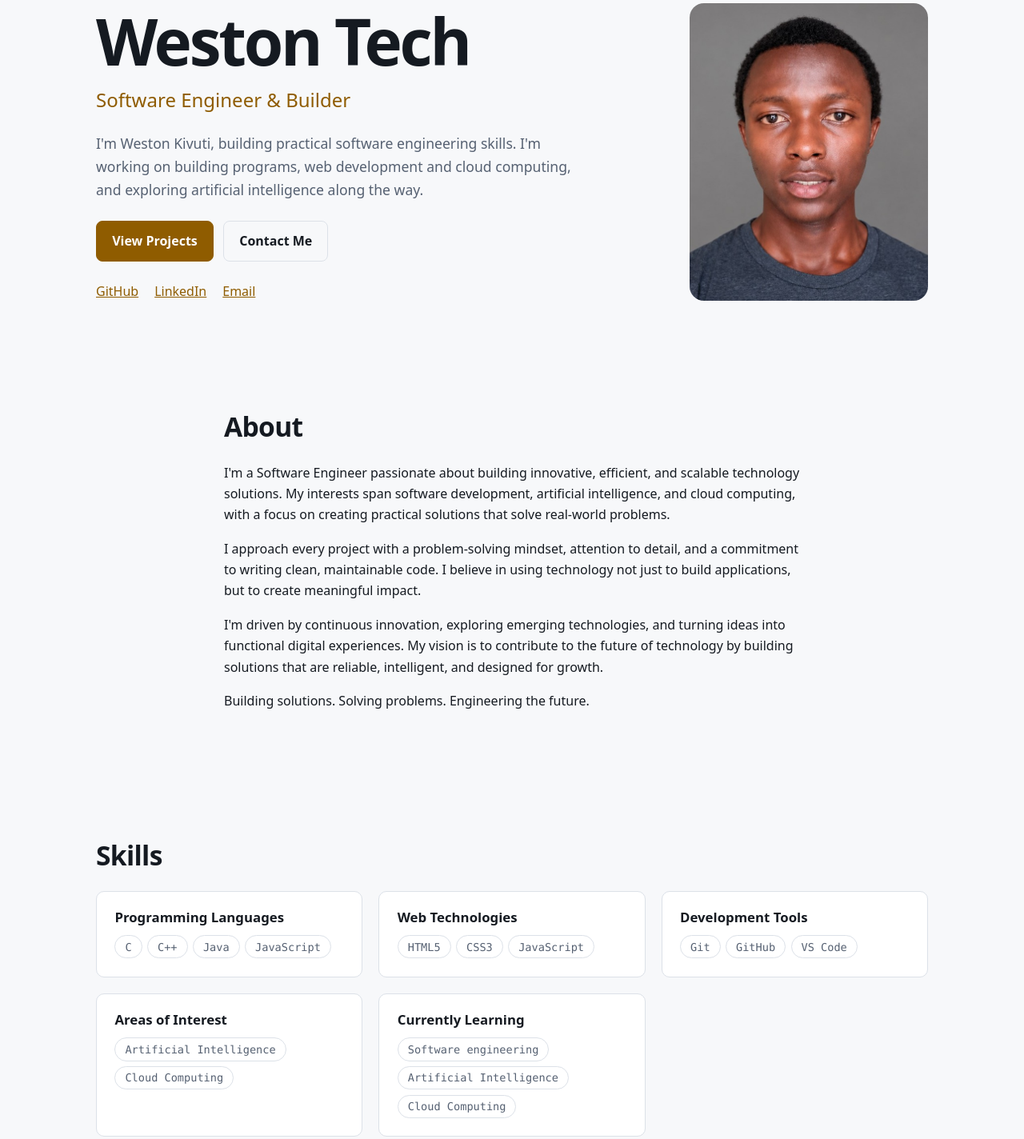
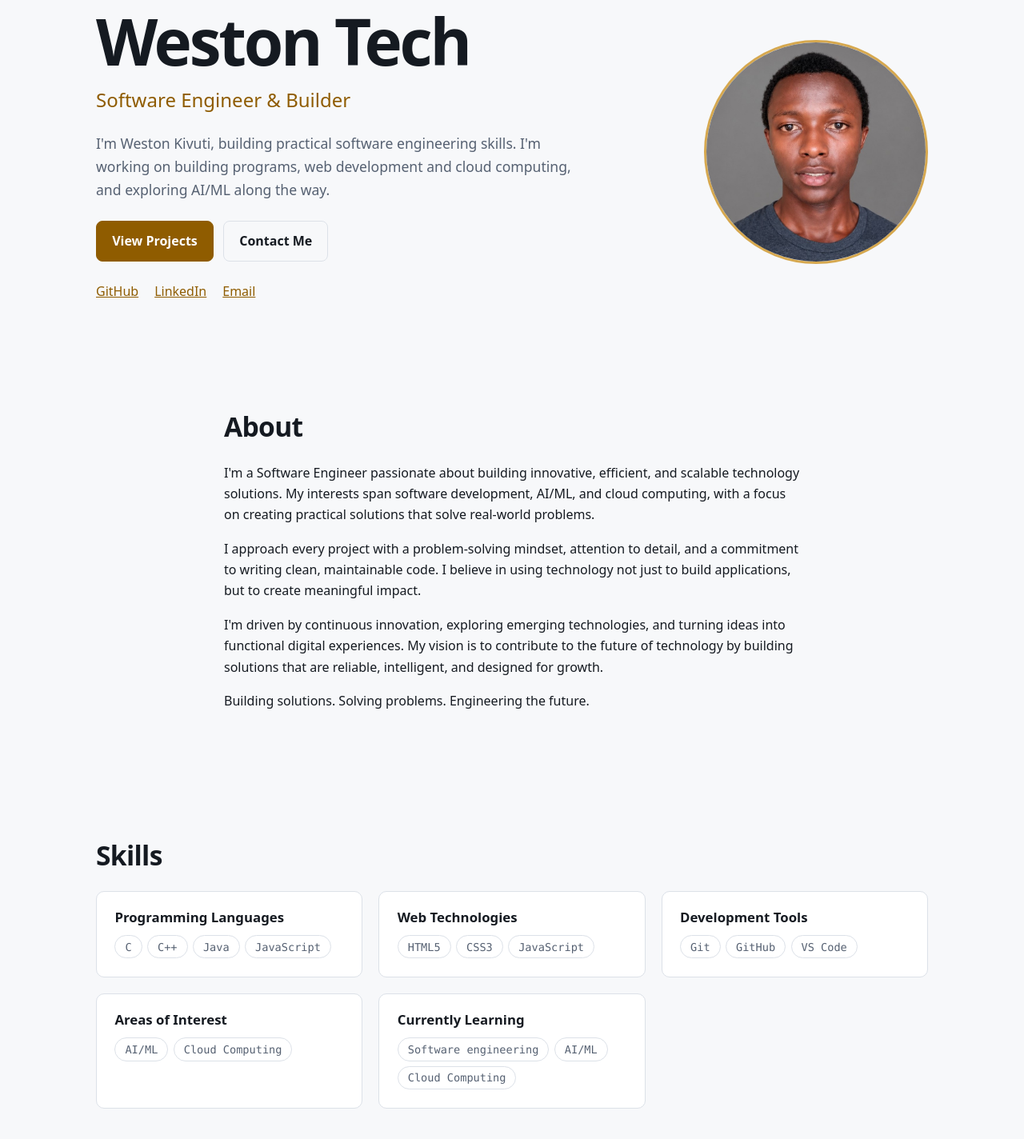
Before and after one commit to WestonKivuti/Weston-Tech-Portfolio, a plain HTML site: page index.html in a window 1280 px wide. Shown: the part 158-1582 px from the top of the page at 80% size. Drawn offline with Linux system fonts and the light colour scheme.

Commit message:
updated photo styling

```diff
--- a/css/style.css
+++ b/css/style.css
@@ -43,17 +43,14 @@ header{position:sticky;top:0;z-index:50;background:var(--bg);border-bottom:1px s
   gap:3rem;
   align-items:center;
 }
-.hero-photo{
-  width:100%;
-  max-width:340px;
-  aspect-ratio:4/5;
-  object-fit:cover;
-  border-radius:18px;
-  justify-self:end;
-}
-@media(max-width:700px){
-  .hero-layout{grid-template-columns:1fr}
-  .hero-photo{justify-self:start;max-width:280px}
+.hero-photo {
+  width: min(280px, 100%);
+  aspect-ratio: 1;
+  object-fit: cover;
+  object-position: center;
+  border-radius: 50%;
+  border: 3px solid #d6a84f;
+  justify-self: end;
 }
 .hero h1{font-size:clamp(2.8rem,10vw,5rem);letter-spacing:-.04em;margin-bottom:.4rem}
 .role{font-size:clamp(1.1rem,3vw,1.5rem);color:var(--accent);margin-bottom:1.25rem}
--- a/index.html
+++ b/index.html
@@ -50,7 +50,7 @@ try{var t=localStorage.getItem('theme')||(matchMedia('(prefers-color-scheme: lig
     <div class="hero-copy">
       <h1>Weston Tech</h1>
       <p class="role">Software Engineer &amp; Builder</p>
-      <p class="lead">I'm Weston Kivuti, building practical software engineering skills. I'm working on building programs, web development and cloud computing, and exploring artificial intelligence along the way.</p>
+      <p class="lead">I'm Weston Kivuti, building practical software engineering skills. I'm working on building programs, web development and cloud computing, and exploring AI/ML along the way.</p>
       <div class="btns">
         <a class="btn primary" href="#projects">View Projects</a>
         <a class="btn" href="#contact">Contact Me</a>
@@ -68,7 +68,7 @@ try{var t=localStorage.getItem('theme')||(matchMedia('(prefers-color-scheme: lig
 <section id="about">
   <div class="wrap narrow reveal">
     <h2>About</h2>
-    <p>I'm a Software Engineer passionate about building innovative, efficient, and scalable technology solutions. My interests span software development, artificial intelligence, and cloud computing, with a focus on creating practical solutions that solve real-world problems.
+    <p>I'm a Software Engineer passionate about building innovative, efficient, and scalable technology solutions. My interests span software development, AI/ML, and cloud computing, with a focus on creating practical solutions that solve real-world problems.
     <p>I approach every project with a problem-solving mindset, attention to detail, and a commitment to writing clean, maintainable code. I believe in using technology not just to build applications, but to create meaningful impact.</p>
     <p>I'm driven by continuous innovation, exploring emerging technologies, and turning ideas into functional digital experiences. My vision is to contribute to the future of technology by building solutions that are reliable, intelligent, and designed for growth.</p>
     <p>Building solutions. Solving problems. Engineering the future.</p>
@@ -83,9 +83,9 @@ try{var t=localStorage.getItem('theme')||(matchMedia('(prefers-color-scheme: lig
       <div class="card"><h3>Programming Languages</h3><ul class="tags"><li>C</li><li>C++</li><li>Java</li><li>JavaScript</li></ul></div>
       <div class="card"><h3>Web Technologies</h3><ul class="tags"><li>HTML5</li><li>CSS3</li><li>JavaScript</li></ul></div>
       <div class="card"><h3>Development Tools</h3><ul class="tags"><li>Git</li><li>GitHub</li><li>VS Code</li></ul></div>
-      <div class="card"><h3>Areas of Interest</h3><ul class="tags"><li>Artificial Intelligence</li><li>Cloud Computing</li></ul></div>
+      <div class="card"><h3>Areas of Interest</h3><ul class="tags"><li>AI/ML</li><li>Cloud Computing</li></ul></div>
       <div class="card"><h3>Currently Learning</h3><!-- Edit this list as you progress -->
-        <ul class="tags"><li>Software engineering</li><li>Artificial Intelligence</li><li>Cloud Computing</li></ul></div>
+        <ul class="tags"><li>Software engineering</li><li>AI/ML</li><li>Cloud Computing</li></ul></div>
     </div>
   </div>
 </section>
```
Also changed, not shown: new.portfolio.html (added).
